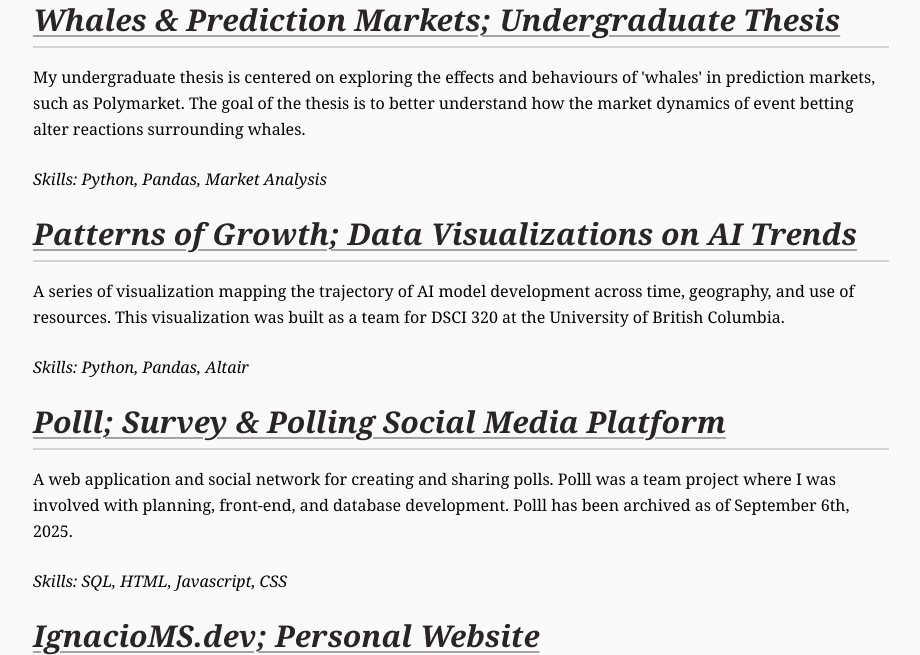
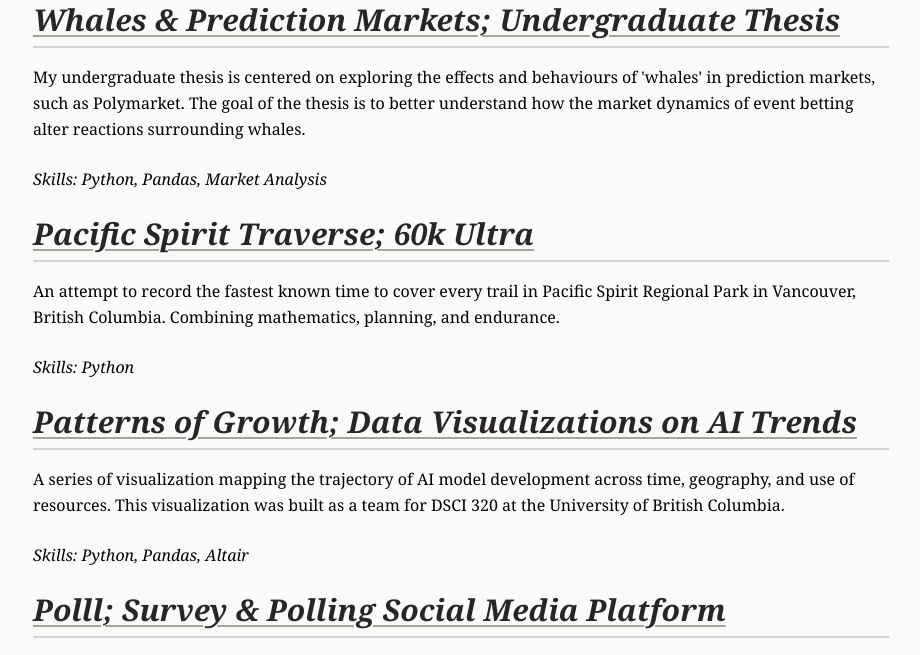
Before and after one commit to ims2003/personal_website, a Flask app: page /projects in a window 1280 px wide. Shown: the part 146-801 px from the top of the page, without its empty margins (179-1099 px from the left). Run offline with Flask 3, Linux system fonts and the light colour scheme; some libraries are stand-ins or nearby versions.

Commit message:
adding traverse

```diff
--- a/app/routes.py
+++ b/app/routes.py
@@ -21,3 +21,7 @@
 @home.route("/pursuits")
 def pursuits():
     return render_template("pursuits.html")
+
+@home.route("/traverse")
+def traverse():
+    return render_template("traverse.html")
--- a/app/templates/projects.html
+++ b/app/templates/projects.html
@@ -8,6 +8,11 @@
 <p>My undergraduate thesis is centered on exploring the effects and behaviours of 'whales' in prediction markets, such as Polymarket. The goal of the thesis is to better understand how the market dynamics of event betting alter reactions surrounding whales.
 </p>
 <p class="italic">Skills: Python, Pandas, Market Analysis</p>
+
+<h2><a href="/traverse">Pacific Spirit Traverse; 60k Ultra</a></h2>
+<p>An attempt to record the fastest known time to cover every trail in Pacific Spirit Regional Park in Vancouver, British Columbia. Combining mathematics, planning, and endurance.
+</p>
+<p class="italic">Skills: Python</p>
 
 <h2><a href="https://patterns-of-growth.vercel.app/">Patterns of Growth; Data Visualizations on AI Trends</a></h2>
 <p>A series of visualization mapping the trajectory of AI model development across time, geography, and use of resources. This visualization was built as a team for DSCI 320 at the University of British Columbia.
```
Also changed, not shown: app/templates/traverse.html (added, +33 -0 lines), app/static/images/finish.webp (added), app/static/images/fuel.webp (added).
